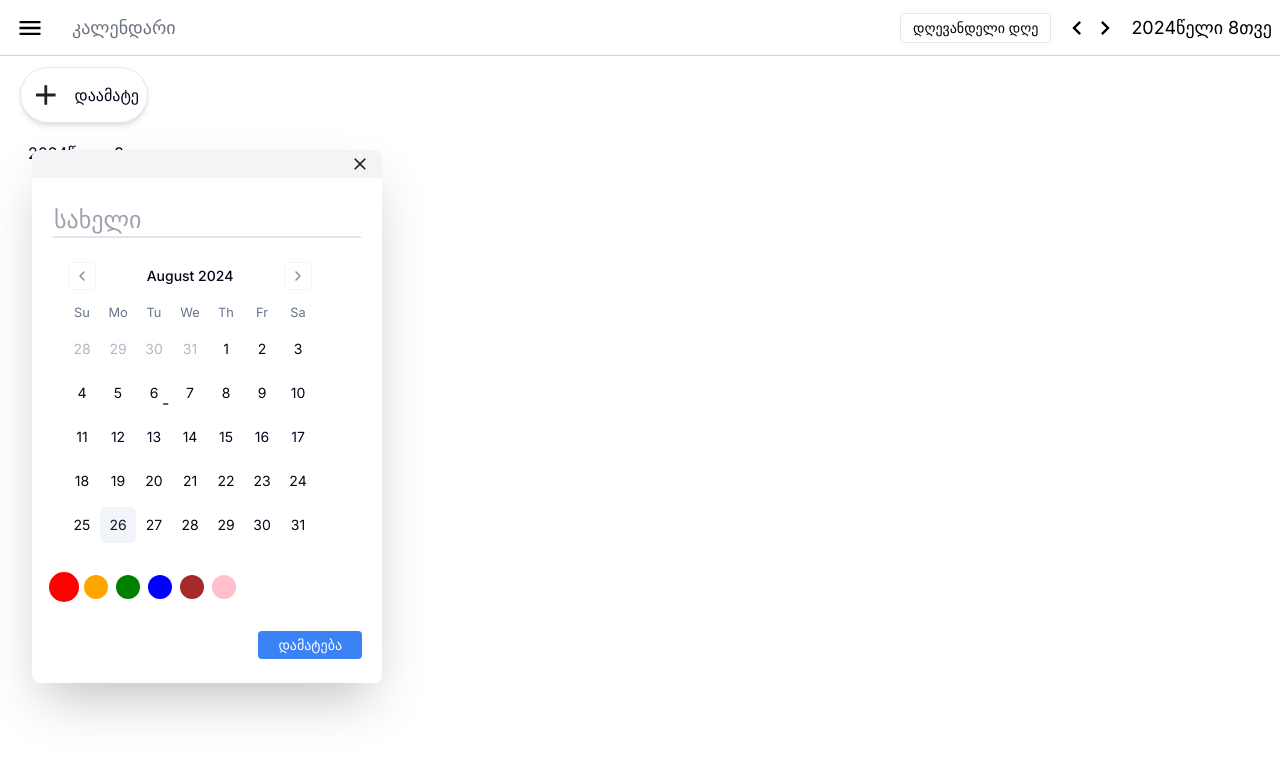
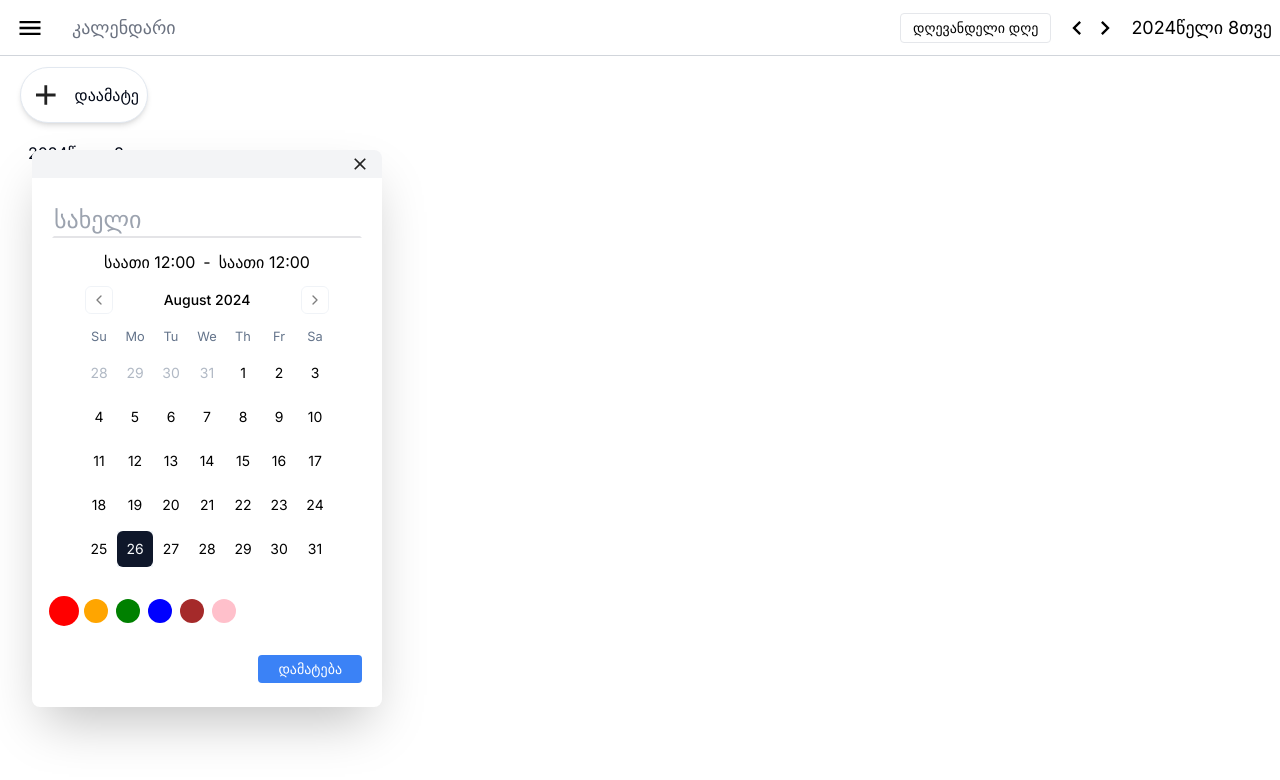
Before and after one commit to Olegbobokhidze/google-calendar, a Next.js app: page / in a window 1280 px wide. Both pictures are taken after a click on the button "დაამატე". Shown: the top 780 px of the page. Built offline with nearby package versions, Linux system fonts and the light colour scheme.

Commit message:
fix: dropdown times.

```diff
--- a/components/calendar/AddScheduleDropdown.tsx
+++ b/components/calendar/AddScheduleDropdown.tsx
@@ -1,16 +1,17 @@
 "use client";
 
-import React, { Dispatch, SetStateAction, useEffect, useState } from "react";
-import { useDispatch } from "react-redux";
+import { Dispatch, SetStateAction, useEffect, useState } from "react";
+
 import {
   DropdownMenu,
   DropdownMenuTrigger,
   DropdownMenuContent,
-} from "@/components/ui/dropdown-menu"; // Adjust import based on actual ShadCN UI components
-import { Calendar } from "@/components/ui/calendar"; // Adjust import based on actual ShadCN UI components
+} from "@/components/ui/dropdown-menu";
+import { Calendar } from "@/components/ui/calendar";
 import { createSelectTimes } from "@/helpers";
 import { IRangeColor, IScheduleDetail } from "@/types";
 import { addSchedule } from "@/redux/schedule/scheduleSlice";
+import { useAppDispatch } from "@/redux/hooks";
 
 interface Props {
   defaultDate: string;
@@ -25,16 +26,21 @@ export const AddScheduleModal: React.FC<Props> = ({
   isOpen,
   setIsOpen,
 }) => {
-  const dispatch = useDispatch();
+  const dispatch = useAppDispatch();
+
   const [isSelectStartTime, setIsSelectStartTime] = useState<boolean>(false);
   const [isSelectEndTime, setIsSelectEndTime] = useState<boolean>(false);
 
   const [title, setTitle] = useState<string>("");
-  const [date, setDate] = useState<Date | undefined>();
+
+  const [date, setDate] = useState<Date | undefined>(new Date(defaultDate));
+
   const [color, setColor] = useState<IRangeColor>("red");
+
   const [startHour, setStartHour] = useState<number>(12);
+  const [endHour, setEndHour] = useState<number>(0);
+
   const [startMinute, setStartMinute] = useState<number>(12);
-  const [endHour, setEndHour] = useState<number>(0);
   const [endMinute, setEndMinute] = useState<number>(0);
 
   const [startSelectTimeIndex, setStartSelectTimeIndex] = useState<number>(0);
@@ -44,6 +50,7 @@ export const AddScheduleModal: React.FC<Props> = ({
   const [displayEndTime, setDisplayEndTime] = useState<string>("");
 
   const selectTimes = createSelectTimes();
+
   const colors: IRangeColor[] = [
     "red",
     "orange",
@@ -86,8 +93,9 @@ export const AddScheduleModal: React.FC<Props> = ({
     e.preventDefault();
     setIsOpen(false);
     setTitle("");
-    const schedule: { date: Date | undefined; data: IScheduleDetail } = {
-      date,
+
+    const schedule: { date: string; data: IScheduleDetail } = {
+      date: date?.toISOString().split("T")[0] || defaultDate,
       data: {
         start: { hour: startHour, minute: startMinute },
         end: { hour: endHour, minute: endMinute },
@@ -95,11 +103,13 @@ export const AddScheduleModal: React.FC<Props> = ({
         title,
       },
     };
+
     dispatch(addSchedule(schedule));
   };
 
   useEffect(() => {
-    setDate(defaultDate);
+    const parsedDate = new Date(defaultDate);
+    setDate(parsedDate);
     const defaultTime = selectTimes[timeIndex];
     startTimeChange(
       defaultTime.hour,
@@ -108,7 +118,6 @@ export const AddScheduleModal: React.FC<Props> = ({
       timeIndex,
     );
   }, [defaultDate, timeIndex]);
-
   return (
     <div
       className={`${
@@ -138,21 +147,25 @@ export const AddScheduleModal: React.FC<Props> = ({
           onChange={(e) => setTitle(e.target.value)}
           required
         />
-        <div className="relative mt-3 flex items-center">
+        <div className="relative mt-3 flex flex-col-reverse items-center text-black">
           <Calendar
             selected={date}
-            onSelect={setDate}
-            className="w-[110px] outline-none"
+            onSelect={(newDate) => setDate(newDate || new Date())}
+            mode="single"
+            className="outline-none"
           />
-          {isSelectStartTime && (
-            <DropdownMenu>
-              <DropdownMenuTrigger className="absolute left-[120px] top-[30px] cursor-pointer">
+          <div className="flex gap-2">
+            <DropdownMenu
+              open={isSelectStartTime}
+              onOpenChange={setIsSelectStartTime}
+            >
+              <DropdownMenuTrigger className="cursor-pointer text-black">
                 {displayStartTime || "Select Start Time"}
               </DropdownMenuTrigger>
-              <DropdownMenuContent className="z-20 flex h-[180px] w-[180px] flex-col overflow-y-auto rounded-md bg-white shadow">
+              <DropdownMenuContent className="flex h-[180px] w-[180px] flex-col overflow-y-auto rounded-md text-black shadow">
                 {selectTimes.map((time, index) => (
                   <div
-                    key={time.text}
+                    key={index}
                     onClick={() =>
                       startTimeChange(time.hour, time.minute, time.text, index)
                     }
@@ -163,19 +176,27 @@ export const AddScheduleModal: React.FC<Props> = ({
                 ))}
               </DropdownMenuContent>
             </DropdownMenu>
-          )}
             -
-          {isSelectEndTime && (
-            <DropdownMenu>
-              <DropdownMenuTrigger className="absolute left-[160px] top-[30px] cursor-pointer">
+            <DropdownMenu
+              open={isSelectEndTime}
+              onOpenChange={setIsSelectEndTime}
+            >
+              <DropdownMenuTrigger className="cursor-pointer text-black hover:text-red-500">
                 {displayEndTime || "Select End Time"}
               </DropdownMenuTrigger>
-              <DropdownMenuContent className="z-20 flex h-[180px] w-[180px] flex-col overflow-y-auto rounded-md bg-white shadow">
-                {selectTimes.slice(startSelectTimeIndex).map((time, index) => (
+              <DropdownMenuContent className="flex h-[180px] w-[180px] flex-col overflow-y-auto rounded-md text-black shadow">
+                {selectTimes
+                  .slice(startSelectTimeIndex + 1)
+                  .map((time, index) => (
                     <div
-                    key={time.text}
+                      key={index}
                       onClick={() =>
-                      endTimeChange(time.hour, time.minute, time.text, index)
+                        endTimeChange(
+                          time.hour,
+                          time.minute,
+                          time.text,
+                          index + startSelectTimeIndex + 1,
+                        )
                       }
                       className="cursor-pointer p-2 text-sm hover:bg-gray-100"
                     >
@@ -184,7 +205,7 @@ export const AddScheduleModal: React.FC<Props> = ({
                   ))}
               </DropdownMenuContent>
             </DropdownMenu>
-          )}
+          </div>
         </div>
         <div className="z-10 mt-5 flex">
           {colors.map((clr) => (
--- a/components/calendar/CalendarWrapper.tsx
+++ b/components/calendar/CalendarWrapper.tsx
@@ -29,12 +29,6 @@ export const CalendarWrapper = () => {
           isOpenModal={isOpenModal}
           setIsOpenModal={setIsOpenModal}
         />
-        <AddScheduleModal
-          defaultDate={new Date().toString()}
-          timeIndex={0}
-          isOpen={isOpenModal}
-          setIsOpen={setIsOpenModal}
-        />
         <div
           className={`mt-[65px] flex flex-col p-5 ${
             isSideCalendar ? "block" : "hidden"
@@ -43,6 +37,12 @@ export const CalendarWrapper = () => {
           <SideCalendarTitle year={year} month={month} />
           <SideCalendar days={days} />
         </div>
+        <AddScheduleModal
+          defaultDate={new Date().toString()}
+          timeIndex={0}
+          isOpen={isOpenModal}
+          setIsOpen={setIsOpenModal}
+        />
       </main>
     </div>
   );
```
Lines whose indentation alone changed are shown as unchanged.
